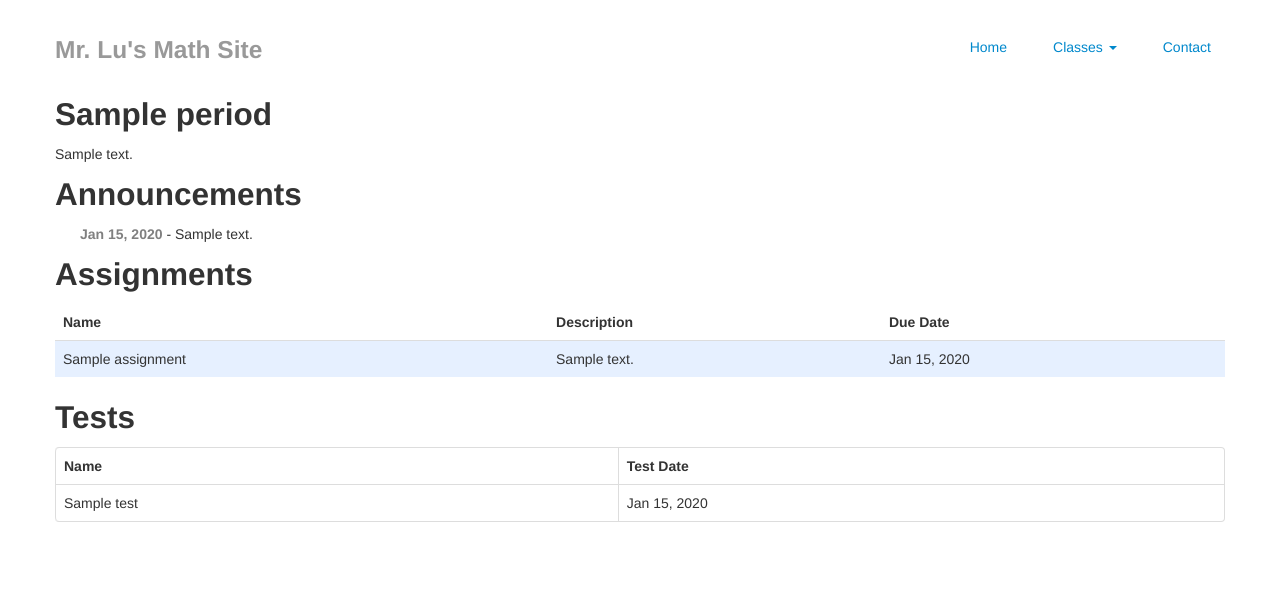
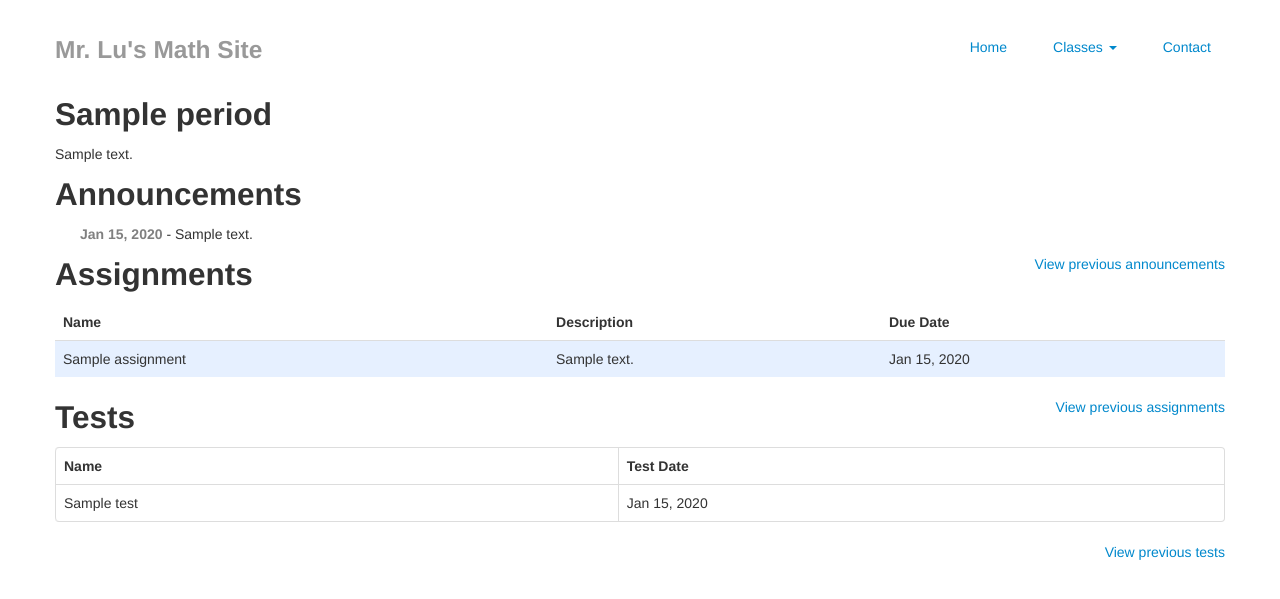
Before and after one commit to itsmekhanh/lumath, a Django app: page /period/1 in a window 1280 px wide. Shown: the top 599 px of the page. Run offline with Django 3.2, Linux system fonts and the light colour scheme; tables that the repository leaves empty hold one stand-in row (values such as "Sample post"); some libraries are stand-ins or nearby versions.

Commit message:
added links to see previous assignments

```diff
--- a/classroom/templates/classroom/period.html
+++ b/classroom/templates/classroom/period.html
@@ -16,10 +16,12 @@
 			<p><b class="announcement-label">{{announcement.createtime | date:"M d, Y"}}</b> - {{announcement.content}}</p>
 		{% endfor %}
 	</ul>
+	<p class="pull-right"><a href="#">View previous announcements</a></p>
 	{% endif %}
 
 
 	{% if assignments %}
+
 	<h2>Assignments</h2>
 	<table class="table table-striped">
 		<thead>
@@ -39,6 +41,7 @@
 			{% endfor %}
 		</tbody>
 	</table>
+	<p class="pull-right"><a href="#">View previous assignments</a></p>
 	{% endif %}
 
 
@@ -60,6 +63,7 @@
 			{% endfor %}
 		</tbody>
 	</table>
+	<p class="pull-right"><a href="#">View previous tests</a></p>
 	{% endif %}
 </div>
 {% endblock %}
```
